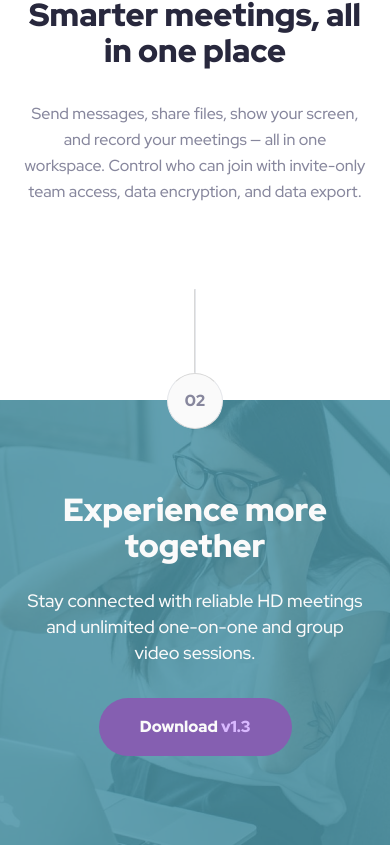
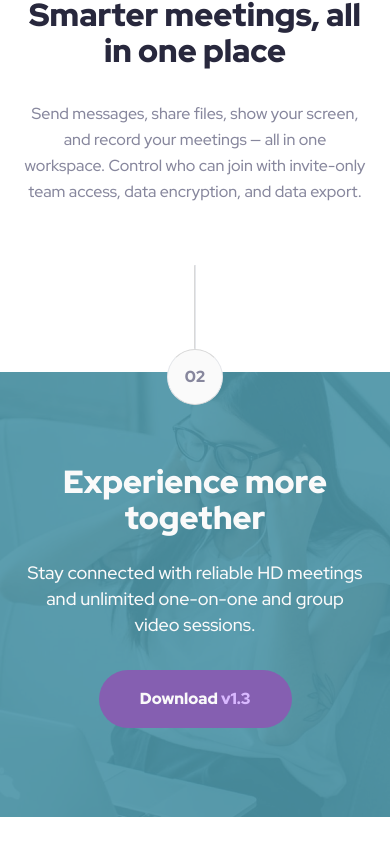
Before and after one commit to flaviare1s/meet-landing-page, a React (Vite) app: page / in a window 390 px wide. Shown: the part 1428-2273 px from the top of the page. After the commit the page ends 2245 px from the top, so only its background shows below. Built offline with nearby package versions, Linux system fonts and the light colour scheme.

Commit message:
Finishing the mobile version

```diff
--- a/src/App.jsx
+++ b/src/App.jsx
@@ -29,11 +29,8 @@ export function App() {
       <div>
         < ProductFeaturesComponent />
       </div>
-      <div className='relative mt-[50%]'>
+      <div>
         < FooterComponent />
-        <div className='absolute z-50 top-[-25%] left-[50%] translate-x-[-50%]'>
-          < NumberComponent number={'02'} />
-        </div>
       </div>
     </div>
   )
--- a/src/components/FooterComponent/FooterComponent.jsx
+++ b/src/components/FooterComponent/FooterComponent.jsx
@@ -1,16 +1,19 @@
 import backgroundImageMobile from '../../assets/mobile/image-footer.jpg'
 import backgroundImageTablet from '../../assets/tablet/image-footer.jpg'
 import backgroundImageDesktop from '../../assets/desktop/image-footer.jpg'
-
+import { NumberComponent } from '../NumberComponent/NumberComponent'
 
 export const FooterComponent = () => {
   return (
-    <div className='relative'>
+    <div className='relative mt-[167px]'>
       <div className='relative w-full object-cover z-10 flex flex-col justify-center items-center m-auto'>
         <img className='block md:hidden lg:hidden' src={backgroundImageMobile} alt="Background Image" />
-            <img className='hidden md:block lg:hidden' src={backgroundImageTablet} alt="Background Image" />
-            <img className='hidden md:hidden lg:block' src={backgroundImageDesktop} alt="Background Image" />
-            <div className='absolute inset-0 bg-green opacity-[85%] z-20'/>
+        <img className='hidden sm:block lg:hidden' src={backgroundImageTablet} alt="Background Image" />
+        <img className='hidden sm:hidden lg:block' src={backgroundImageDesktop} alt="Background Image" />
+        <div className='absolute inset-0 bg-green opacity-[90%] z-20'/>
+        <div className="absolute top-[-107px] left-1/2 transform -translate-x-1/2 z-30">
+          <NumberComponent number={'02'} />
+        </div>
       </div>
       <div className="flex flex-col justify-center items-center px-6 lg:flex-row lg:justify-between absolute z-40 top-0 pt-[92px] lg:py-[116px]">
         <h2 className="text-light font-black text-center text-[32px] leading-[36px] md:text-[40px] md:leading-[44px] mb-6 md:mb-8 xl:mb-0">Experience more together</h2>
```
Lines whose indentation alone changed are shown as unchanged.
